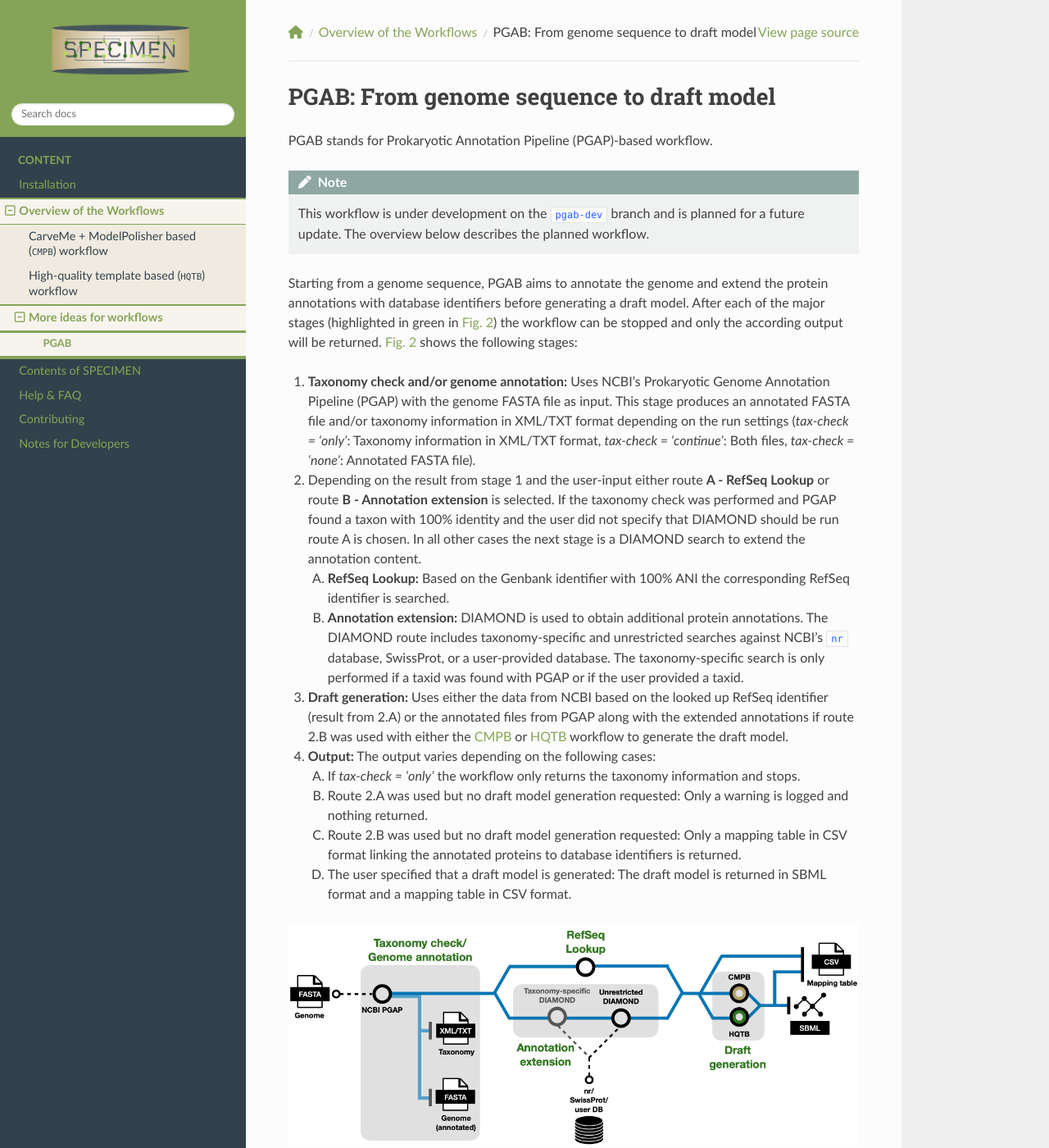
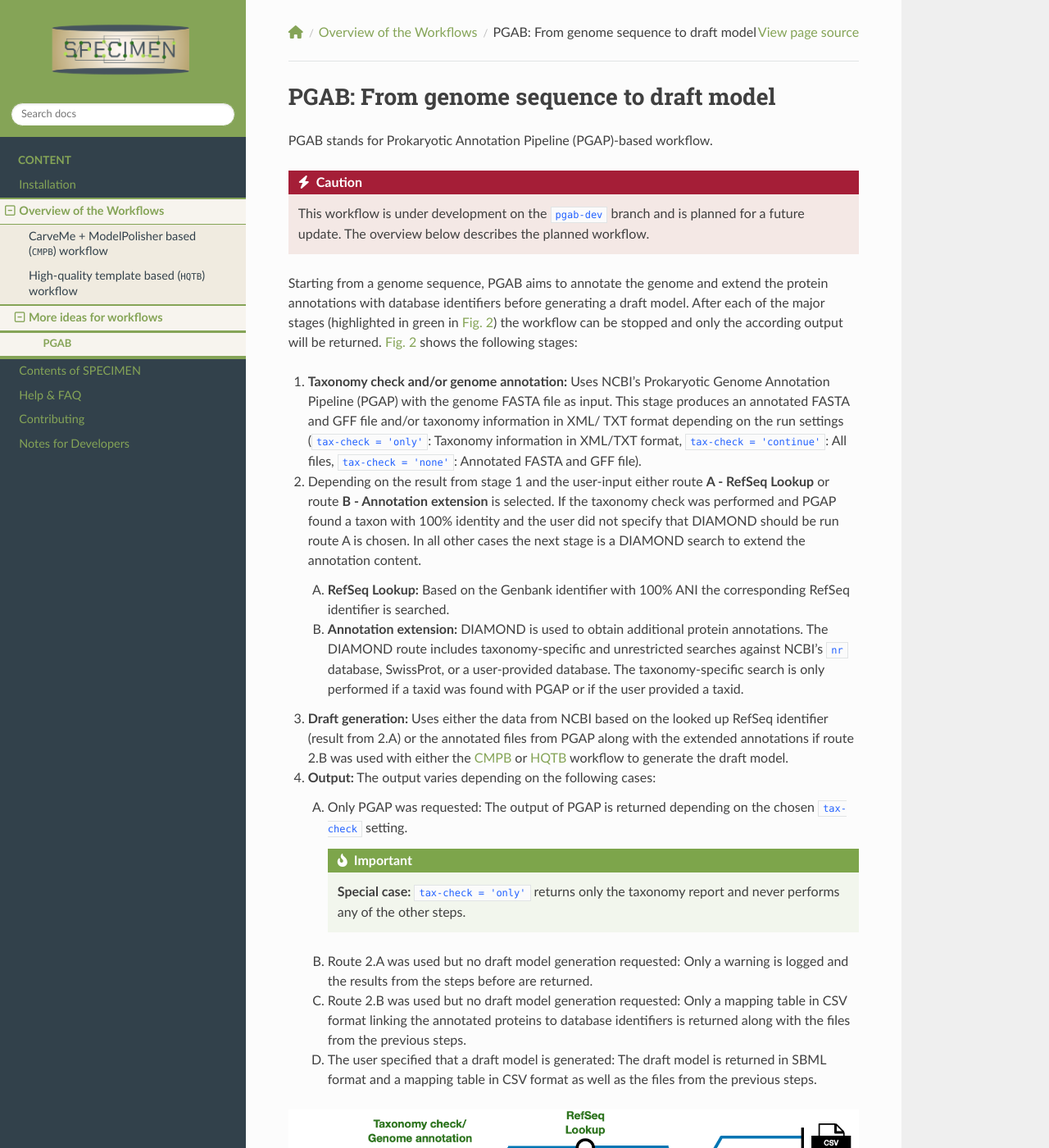
Before and after one commit to draeger-lab/SPECIMEN, a Sphinx documentation site: the page built from docs/source/pipeline_idea.rst, in a window 1280 px wide and 1400 px high. Shown: the whole window at 82% size. Built offline with Sphinx 7.4.7 and the Read the Docs theme 3.1.0, drawn with Linux system fonts in a browser that asks for light colours; nearby versions of some CDN libraries.

Commit message:
[PGAB] Updated image + description in docs #5

```diff
--- a/docs/source/pipeline_idea.rst
+++ b/docs/source/pipeline_idea.rst
@@ -3,7 +3,7 @@ PGAB: From genome sequence to draft model
 
 PGAB stands for Prokaryotic Annotation Pipeline (PGAP)-based workflow.
 
-.. note::
+.. caution::
 
     This workflow is under development on the ``pgab-dev`` branch and is planned
     for a future update. The overview below describes the planned workflow.
@@ -16,10 +16,10 @@ the workflow can be stopped and only the according output will be returned.
 
 1. **Taxonomy check and/or genome annotation:** Uses NCBI's Prokaryotic Genome
    Annotation Pipeline (PGAP) with the genome FASTA file as input. This stage
-   produces an annotated FASTA file and/or taxonomy information in XML/TXT format
-   depending on the run settings (`tax-check = 'only'`: Taxonomy information in
-   XML/TXT format, `tax-check = 'continue'`: Both files, `tax-check = 'none'`:
-   Annotated FASTA file).
+   produces an annotated FASTA and GFF file and/or taxonomy information in XML/
+   TXT format depending on the run settings (``tax-check = 'only'``: Taxonomy
+   information in XML/TXT format, ``tax-check = 'continue'``: All files,
+   ``tax-check = 'none'``: Annotated FASTA and GFF file).
 2. Depending on the result from stage 1 and the user-input either route
    **A - RefSeq Lookup** or route **B - Annotation extension** is selected. If the
    taxonomy check was performed and PGAP found a taxon with 100% identity and
@@ -40,16 +40,22 @@ the workflow can be stopped and only the according output will be returned.
    the draft model.
 4. **Output:** The output varies depending on the following cases:
 
-   A. If `tax-check = 'only'` the workflow only returns the taxonomy information
-      and stops.
+   A. Only PGAP was requested: The output of PGAP is returned depending on the
+      chosen ``tax-check`` setting.
+
+      .. important::
+
+         **Special case:** ``tax-check = 'only'`` returns only the taxonomy report
+         and never performs any of the other steps.
+
    B. Route 2.A was used but no draft model generation requested: Only a warning
-      is logged and nothing returned.
+      is logged and the results from the steps before are returned.
    C. Route 2.B was used but no draft model generation requested: Only a
       mapping table in CSV format linking the annotated proteins to database
-      identifiers is returned.
+      identifiers is returned along with the files from the previous steps.
    D. The user specified that a draft model is generated: The draft model is
-      returned in SBML format and a mapping table in CSV format.
-
+      returned in SBML format and a mapping table in CSV format as well as the
+      files from the previous steps.
 
 .. _pgab_workflow:
 
```
Also changed, not shown: docs/source/images/pgab_pipeline-overview.png.
